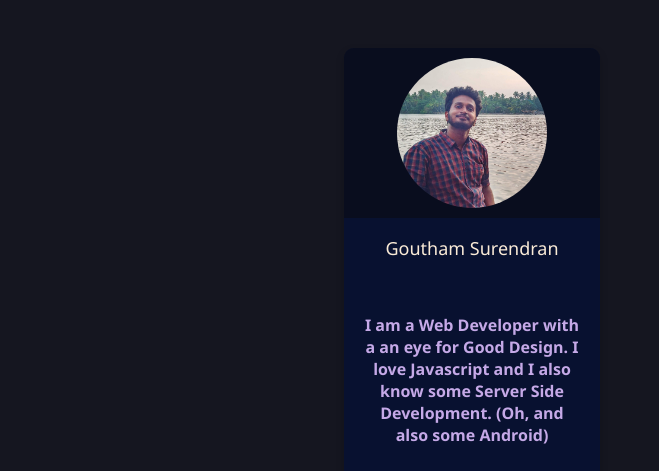
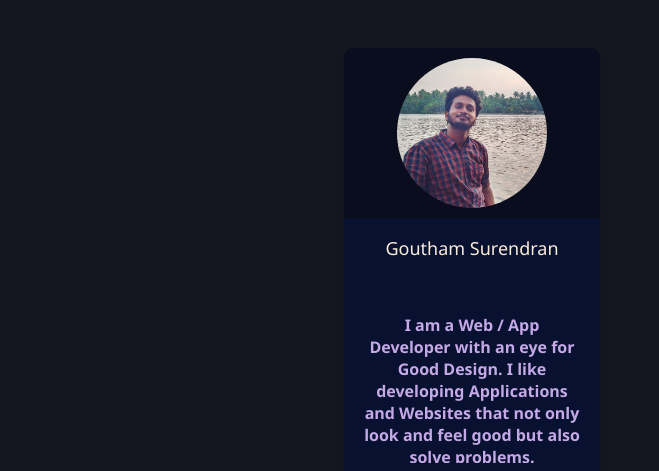
Before and after one commit to GouthamSurendran/GouthamSurendran.github.io, a website: page about.html in a window 1280 px wide. Shown: the part 102-573 px from the top of the page, without its empty margins (168-827 px from the left). Drawn offline with Linux system fonts and the light colour scheme.

Commit message:
update about

```diff
--- a/about.html
+++ b/about.html
@@ -39,9 +39,9 @@
 				<h3 style="color: #9F55F8;">Student Developer</h3>
 			</div>
 			<div class="containerB" style="color: #c5a9e7;">
-				<h4>I am a Web Developer with a an eye for Good Design. I love Javascript and I also know some Server
-					Side Development.
-					(Oh, and also some Android)</h4>
+				<h4>I am a Web / App Developer with an eye for Good Design. I like developing Applications and Websites that not only look and feel good but also
+					solve problems.
+					</h4>
 			</div>
 			<div class="containerC">
 				<ul class="social-links">
```
